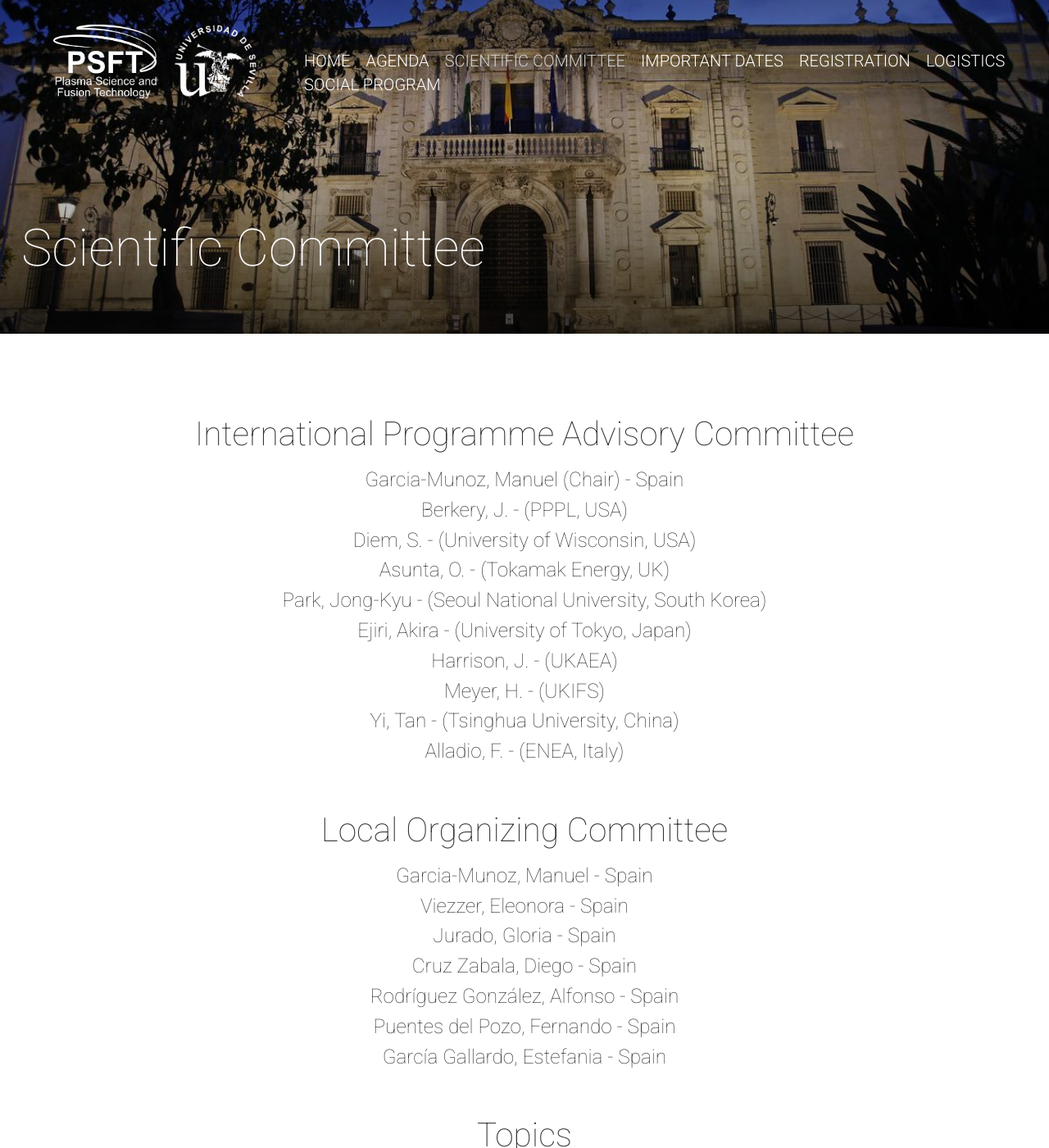
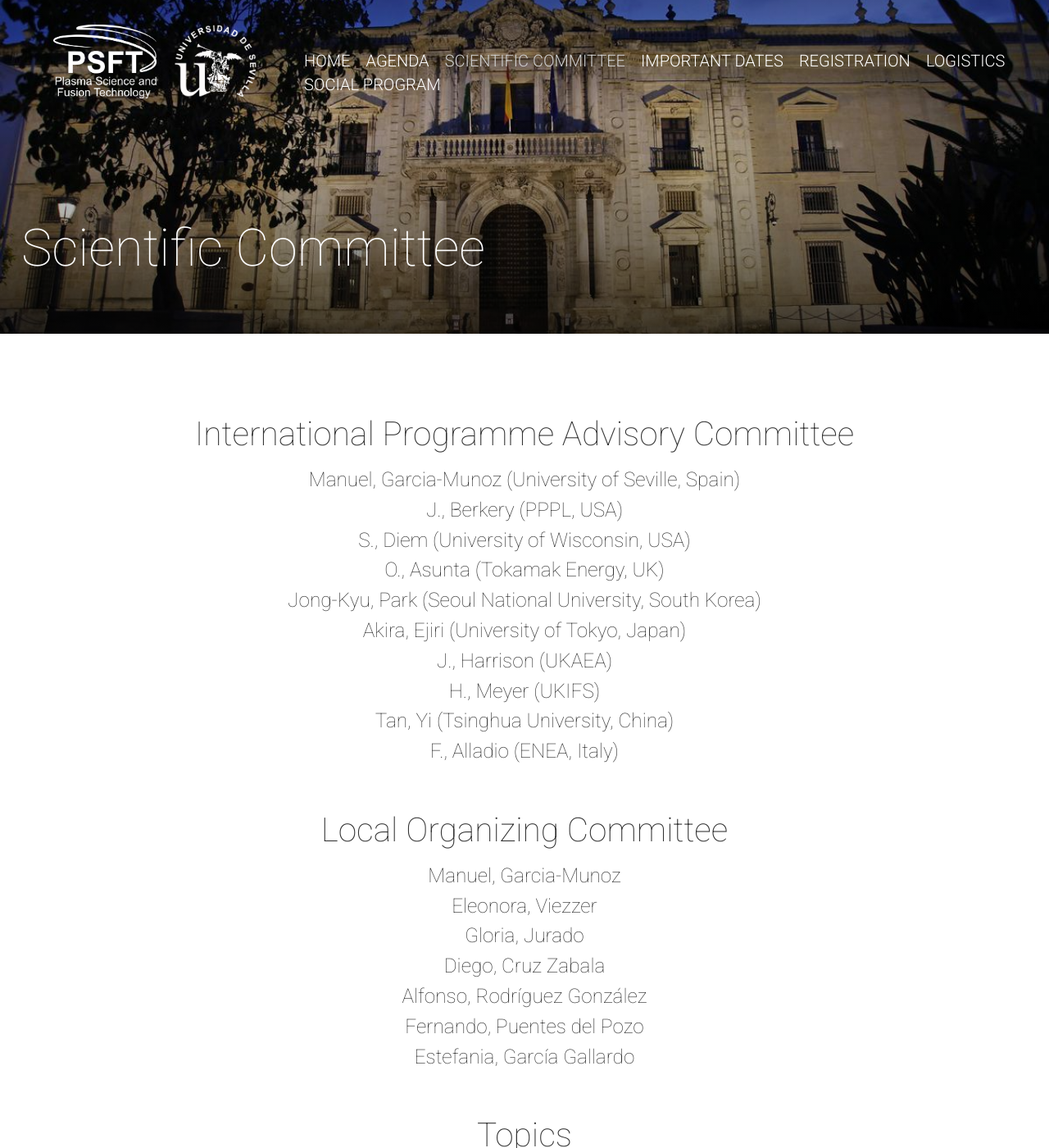
Before and after one commit to PSFTseville/ISTW2026, a Jekyll site: the page built from scientific-committee.html, in a window 1280 px wide and 1400 px high. Shown: the whole window at 82% size. Built offline with Jekyll 4.4.1, drawn with Linux system fonts in a browser that asks for light colours; nearby versions of some CDN libraries; comment, search, counter and statistics services are not loaded.

Commit message:
feat: update scientific committee

```diff
--- a/_data/scientific-committee.yml
+++ b/_data/scientific-committee.yml
@@ -1,7 +1,7 @@
 - id: 1
-  name: "Manuel (Chair)"
+  name: "Manuel"
   surname: "Garcia-Munoz"
-  title: "Spain"
+  title: "(University of Seville, Spain)"
   thumbnailUrl: manuel-garcia.jpg
   team: true
   social:
--- a/_includes/scientific-committee.html
+++ b/_includes/scientific-committee.html
@@ -4,7 +4,7 @@
         <div class="col-lg-10 col-lg-offset-1 text-center">
             <h4 class="text-left animated hiding appear-animation-trigger" data-animation="fadeInUp" data-delay="0">International Programme Advisory Committee</h4>
             {% for teamMember in site.data.scientific-committee %} {% if teamMember.team != null %}
-                <h6 class="name">{{ teamMember.surname }}, <span>{{ teamMember.name }} - {{ teamMember.title }}</span></h6>
+                <h6 class="name">{{ teamMember.name }}, <span>{{ teamMember.surname }} {{ teamMember.title }}</span></h6>
 
             {% endif %} {% endfor %}
         </div>
@@ -12,7 +12,7 @@
             <h4 class="text-left animated hiding appear-animation-trigger" data-animation="fadeInUp" data-delay="0">Local Organizing Committee</h4>
             {% for teamMember in site.data.scientific-committee %} {% if teamMember.subTeam != null %}
 
-                    <h6 class="name">{{ teamMember.surname }}, <span>{{ teamMember.name }} - {{ teamMember.title }}</span></h6>
+                    <h6 class="name">{{ teamMember.name }}, <span>{{ teamMember.surname }}</span></h6>
 
             {% endif %} {% endfor %}
         </div>
```
